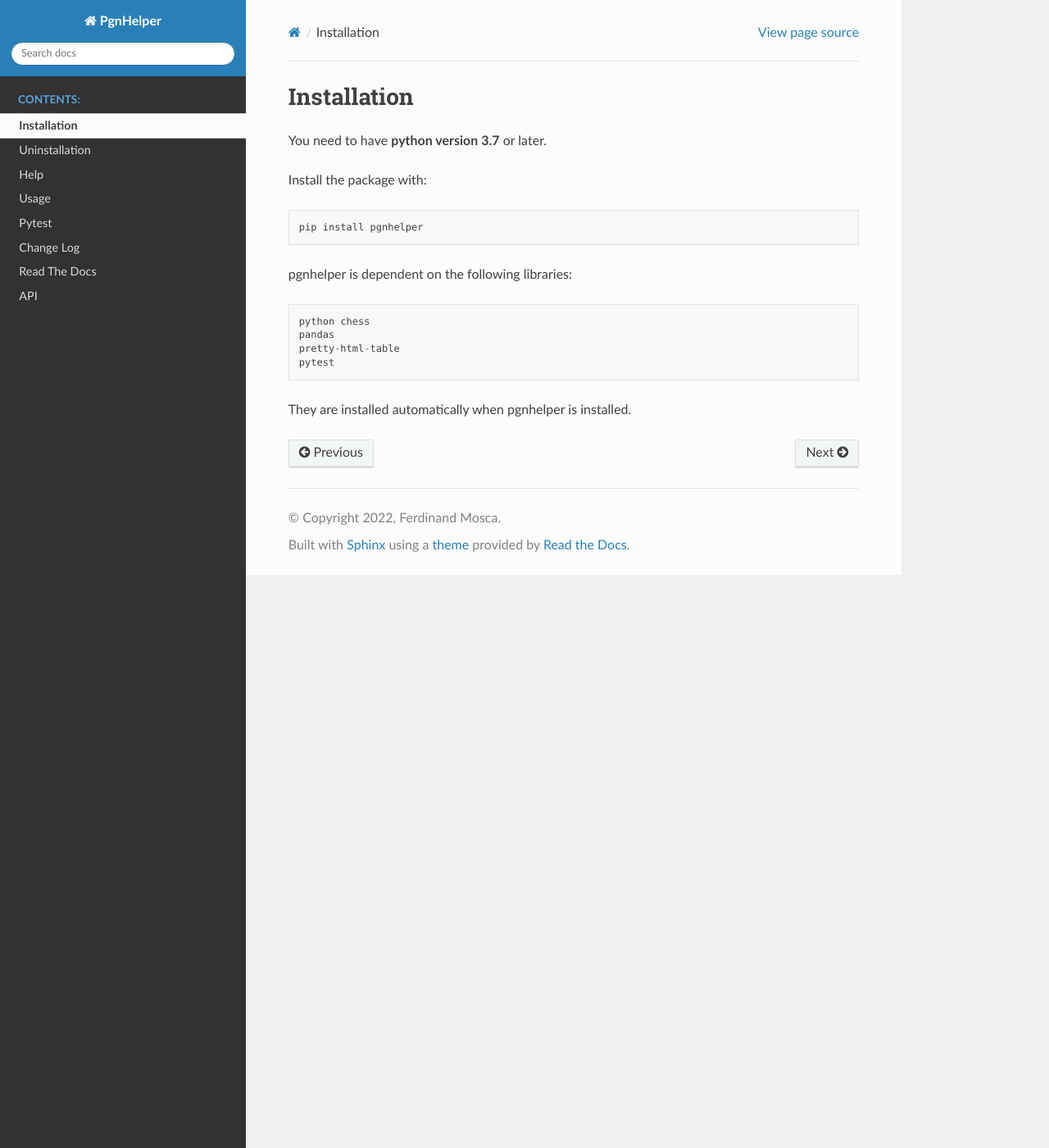
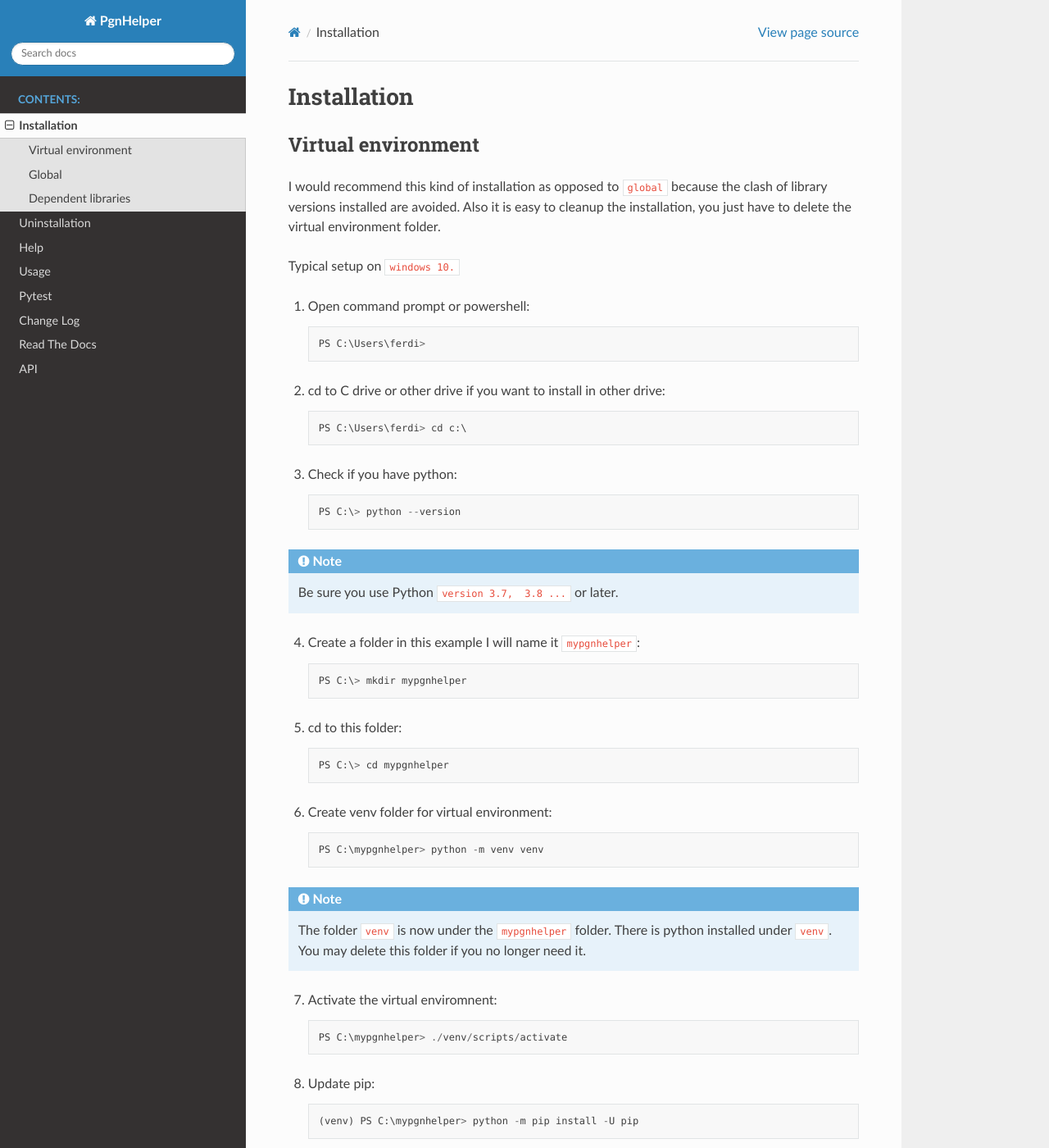
Before and after one commit to fsmosca/pgnhelper, a Sphinx documentation site: the page built from docs/installation.rst, in a window 1280 px wide and 1400 px high. Shown: the whole window at 82% size. Built offline with Sphinx 7.4.7 and the Read the Docs theme 2.0.0, drawn with Linux system fonts in a browser that asks for light colours; some of the changed text lies outside the part shown.

Commit message:
Update installation.rst

```diff
--- a/docs/installation.rst
+++ b/docs/installation.rst
@@ -3,11 +3,98 @@
 Installation
 ============
 
-You need to have **python version 3.7** or later.
+Virtual environment
+^^^^^^^^^^^^^^^^^^^
 
-Install the package with::
+I would recommend this kind of installation as opposed to ``global`` because
+the clash of library versions installed are avoided. Also it is easy to cleanup
+the installation, you just have to delete the virtual environment folder.
 
-   pip install pgnhelper
+Typical setup on ``windows 10.``
+
+1. Open command prompt or powershell::
+
+    PS C:\Users\ferdi>
+
+2. cd to C drive or other drive if you want to install in other drive::
+
+    PS C:\Users\ferdi> cd c:\
+
+3. Check if you have python::
+
+    PS C:\> python --version
+
+.. Note::
+    Be sure you use Python ``version 3.7,  3.8 ...`` or later.
+
+4. Create a folder in this example I will name it ``mypgnhelper``::
+
+    PS C:\> mkdir mypgnhelper
+
+5. cd to this folder::
+
+    PS C:\> cd mypgnhelper
+
+6. Create venv folder for virtual environment::
+
+    PS C:\mypgnhelper> python -m venv venv
+
+.. Note::
+    The folder ``venv`` is now under the ``mypgnhelper`` folder. There is python
+    installed under ``venv``. You may delete this folder if you no longer need it.
+
+7. Activate the virtual enviromnent::
+
+    PS C:\mypgnhelper> ./venv/scripts/activate
+
+8. Update pip::
+
+    (venv) PS C:\mypgnhelper> python -m pip install -U pip
+
+9. Install the pgnhelper::
+
+    (venv) PS C:\mypgnhelper> pip install pgnhelper
+
+.. Note::
+    All the depdendent modules of pgnhelper are also installed. See
+    the dependent libraties section below.
+
+10. Check the installation by checking its version::
+
+    (venv) PS C:\mypgnhelper> pgnhelper -v
+
+When you work with pgn file you need to activate the virtual environment
+as in step 7 if it is not activated yet like when you comeback after computer restart.
+
+If you no longer need the pgnhelper, just delete the ``mypgnhelper`` folder.
+
+
+Global
+^^^^^^
+
+1. Open command prompt or powershell and run as administrator::
+
+    PS C:\WINDOWS\system32>
+
+2. cd to c drive::
+
+    PS C:\WINDOWS\system32> cd c:\
+
+3. Check if you have python::
+
+    PS C:\> python --version
+
+4. Install the package::
+
+    PS C:\> pip install pgnhelper
+
+5. Test it::
+
+    PS C:\> pgnhelper -h
+
+
+Dependent libraries
+^^^^^^^^^^^^^^^^^^^
 
 pgnhelper is dependent on the following libraries::
 
```
